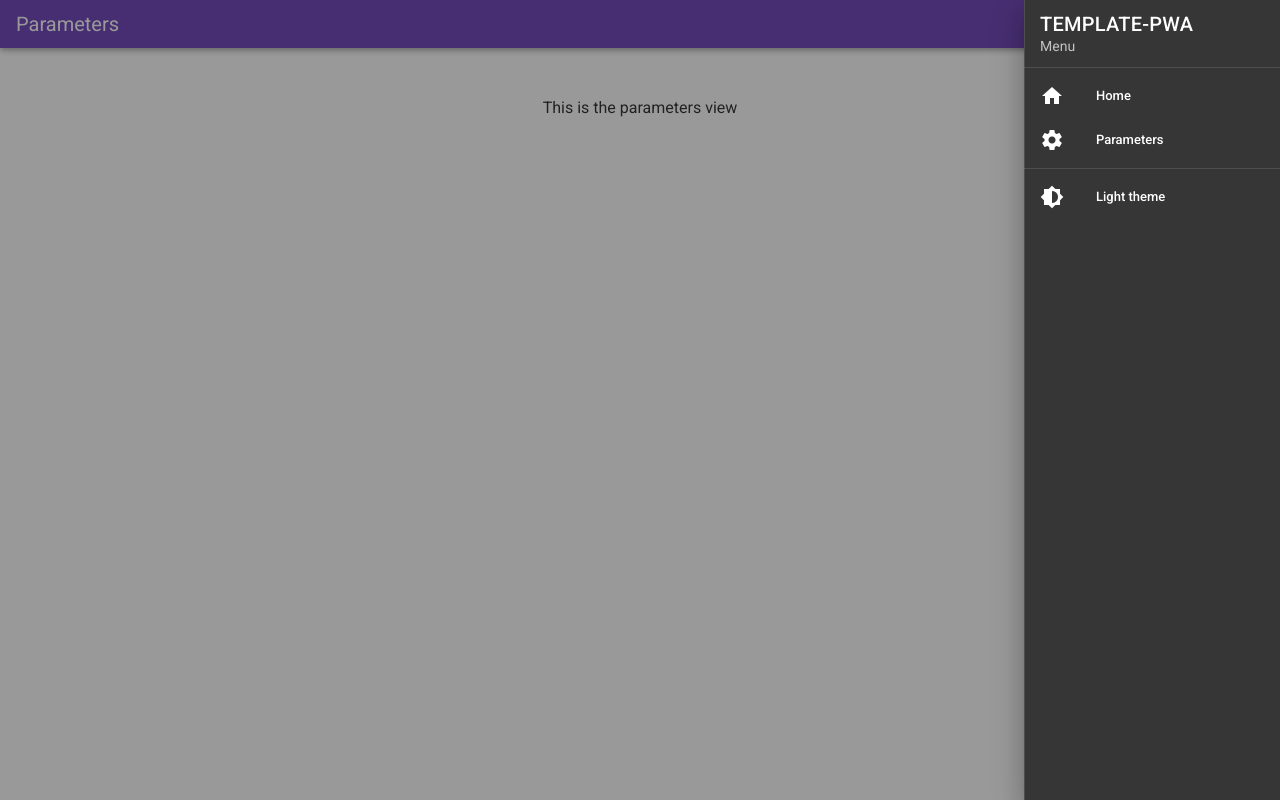
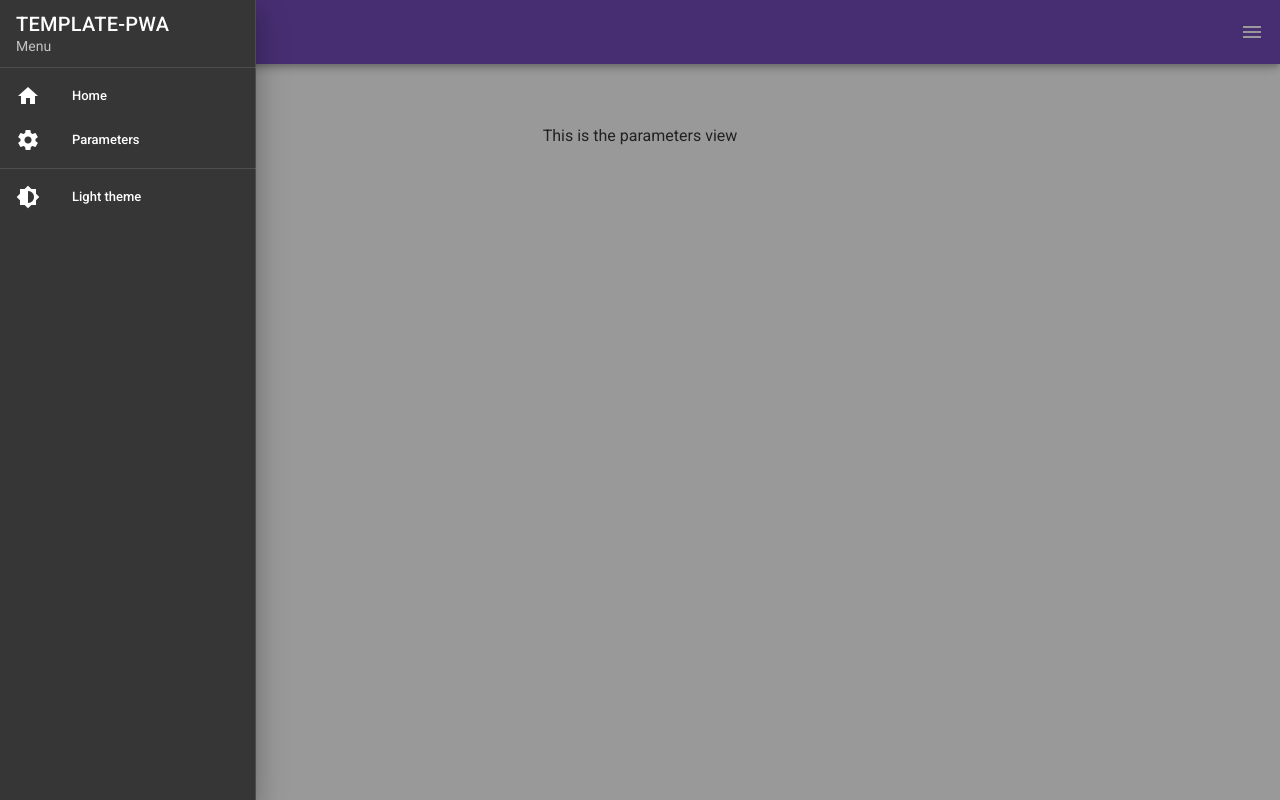
Before and after one commit to RobinJahan/vuejs-pwa-template, a Vue app: page /parameters in a window 1280 px wide. Both pictures are taken after a click on the button 1252 px from the left and 24 px from the top of the page. Built offline with nearby package versions, Linux system fonts and the light colour scheme.

Commit message:
fix/drawer-bug

```diff
--- a/src/App.vue
+++ b/src/App.vue
@@ -1,16 +1,14 @@
 <template>
   <v-app>
-    <v-app-bar app dark dense color="deep-purple">
+    <v-app-bar app dark color="deep-purple" width="100vw" elevation="5">
       <v-toolbar-title>{{$route.name}}</v-toolbar-title>
       <v-spacer></v-spacer>
       <v-app-bar-nav-icon @click.stop="drawer = !drawer"></v-app-bar-nav-icon>
     </v-app-bar>
-
-    <v-sheet :dark=darkTheme min-height="100vh">
-      <v-navigation-drawer
+    <v-navigation-drawer
         v-model="drawer"
           absolute
-          right
+          left
           temporary
           dark>
           <v-list-item>
@@ -60,6 +58,7 @@
           </v-list>
 
         </v-navigation-drawer>
+     <v-sheet :dark=darkTheme min-height="100vh">
 
       <v-main>
         <router-view/>
@@ -100,13 +99,6 @@ export default {
     goParameters(){
       this.$router.push("Parameters").catch(()=>{});
     }
-
   }
 };
 </script>
-
-<style>
-html {
-    overflow: hidden !important;
-}
-</style>
--- a/src/components/Welcome.vue
+++ b/src/components/Welcome.vue
@@ -11,7 +11,7 @@
           Welcome to my PWA app
         </h1>
         <p class="subheading font-weight-regular">
-          This is just a template for PWA app make with vuejs and vuetify.
+          This is just a template for PWA app, made with vuejs and vuetify.
         </p>
       </v-col>
     </v-row>
--- a/src/views/Home.vue
+++ b/src/views/Home.vue
@@ -1,5 +1,7 @@
 <template>
+<div>
   <Welcome/>
+</div>
 </template>
 
 <script>
--- a/src/views/Parameters.vue
+++ b/src/views/Parameters.vue
@@ -1,9 +1,8 @@
 <template>
   <div class="parameters">
-    <v-row class="text-center">
-      <v-col class="mt-12">
-        <p>This is the parameters view</p>
-      </v-col>
-    </v-row>
+    <v-container>
+      <v-row class=" justify-center mt-12">This is the parameters view</v-row>
+    </v-container>
+
   </div>
 </template>
```
